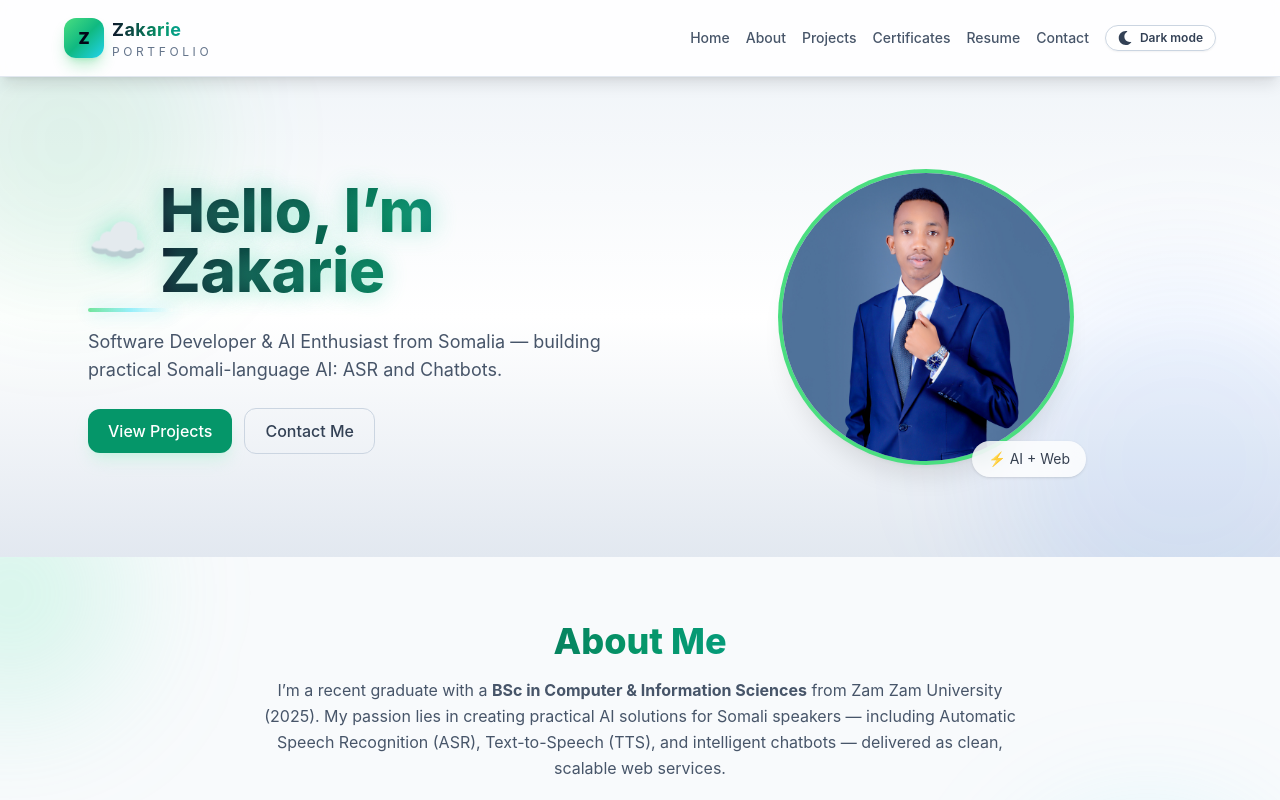
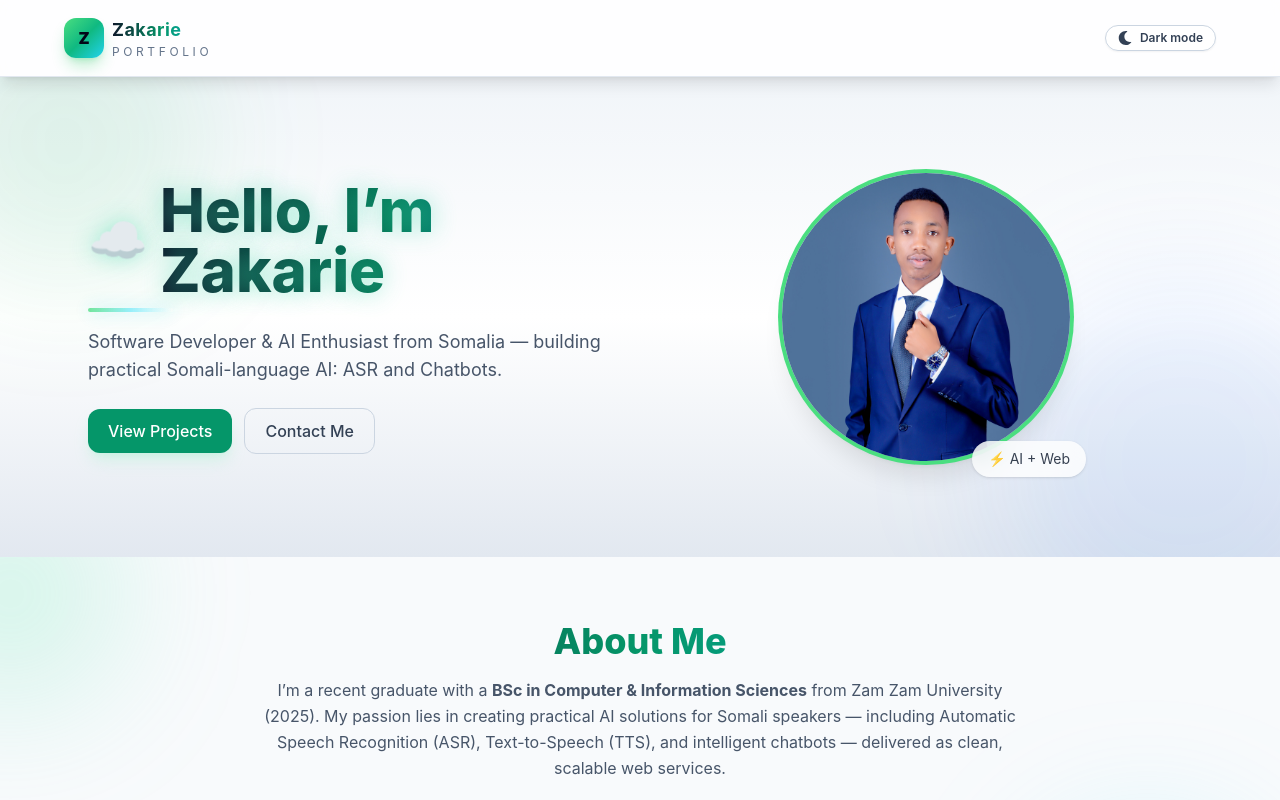
Before and after one commit to zakariahasanabdiali/zakarie-portfolio, a React (Vite) app: page / in a window 1280 px wide. Shown: the top 800 px of the page. Built offline with nearby package versions, Linux system fonts and the light colour scheme; the HTML template or start-up script is replaced by a standard one.

Commit message:
nav update

```diff
--- a/src/components/Navbar.jsx
+++ b/src/components/Navbar.jsx
@@ -1,38 +1,50 @@
-import React from 'react';
+import React, { useState } from 'react';
 import ThemeToggle from './ThemeToggle';
 
 const scrollToId = (id) => {
   const el = document.getElementById(id);
   if (el) {
-    el.scrollIntoView({ behavior: 'smooth' });
+    const yOffset = -80; // height of navbar
+    const y = el.getBoundingClientRect().top + window.pageYOffset + yOffset;
+    window.scrollTo({ top: y, behavior: 'smooth' });
   }
 };
 
-const NavLink = ({ to, label }) => {
-  const handleClick = (e) => {
-    e.preventDefault();
-    scrollToId(to.replace('#', ''));
-  };
-  return (
+const NavLink = ({ to, label, onClick, delay }) => (
   <a
     href={to}
-      onClick={handleClick}
-      className="text-slate-600 hover:text-emerald-500 dark:text-slate-300 dark:hover:text-emerald-300"
+    onClick={onClick}
+    className={`block px-4 py-2 text-slate-600 dark:text-slate-300 hover:text-emerald-500 dark:hover:text-emerald-300 transition-colors transform opacity-0 animate-slideFade`}
+    style={{ animationDelay: delay ? `${delay}ms` : '0ms', animationFillMode: 'forwards' }}
   >
     {label}
   </a>
 );
+
+const Navbar = () => {
+  const [menuOpen, setMenuOpen] = useState(false);
+
+  const handleLinkClick = (to) => {
+    scrollToId(to.replace('#', ''));
+    setMenuOpen(false); // close menu after click
   };
 
-const Navbar = () => (
+  const links = [
+    { to: '#home', label: 'Home' },
+    { to: '#about', label: 'About' },
+    { to: '#projects', label: 'Projects' },
+    { to: '#certificates', label: 'Certificates' },
+    { to: '#resume', label: 'Resume' },
+    { to: '#contact', label: 'Contact' },
+  ];
+
+  return (
     <nav className="bg-white/80 text-slate-900 backdrop-blur border-b border-slate-200 px-4 sm:px-6 py-4 shadow-lg sticky top-0 z-50 dark:bg-slate-950/80 dark:text-white dark:border-slate-900">
       <div className="max-w-6xl mx-auto flex flex-wrap justify-between items-center gap-3 sm:gap-6">
+        {/* Logo */}
         <a
           href="#home"
-        onClick={(e) => {
-          e.preventDefault();
-          scrollToId('home');
-        }}
+          onClick={(e) => { e.preventDefault(); scrollToId('home'); }}
           className="flex items-center gap-2 group"
         >
           <div className="h-10 w-10 rounded-xl bg-gradient-to-br from-green-400 via-emerald-500 to-cyan-400 text-slate-950 font-black flex items-center justify-center shadow-lg shadow-green-500/30">
@@ -47,19 +59,62 @@ const Navbar = () => (
             </span>
           </div>
         </a>
+
+        {/* Desktop Menu + Hamburger */}
         <div className="flex items-center gap-3 sm:gap-4 text-sm font-medium flex-wrap justify-end">
-        <div className="flex gap-3 sm:gap-4 flex-wrap justify-end">
-          <NavLink to="#home" label="Home" />
-          <NavLink to="#about" label="About" />
-          <NavLink to="#projects" label="Projects" />
-          <NavLink to="#certificates" label="Certificates" />
-          <NavLink to="#resume" label="Resume" />
-          <NavLink to="#contact" label="Contact" />
+          {/* Desktop Menu */}
+          <div className="hidden sm:flex gap-3 sm:gap-4 flex-wrap justify-end">
+            {links.map((link) => (
+              <NavLink key={link.to} to={link.to} label={link.label} onClick={() => handleLinkClick(link.to)} />
+            ))}
           </div>
+
+          <ThemeToggle />
+
+          {/* Hamburger Button */}
+          <button
+            className="sm:hidden text-2xl font-bold ml-2"
+            onClick={() => setMenuOpen(!menuOpen)}
+          >
+            {menuOpen ? '✖' : '☰'}
+          </button>
+        </div>
+      </div>
+
+      {/* Mobile Overlay Menu */}
+      {menuOpen && (
+        <div className="fixed inset-0 bg-black/50 backdrop-blur-sm z-40 flex justify-center items-center sm:hidden">
+          <div className="bg-white dark:bg-slate-950 rounded-xl p-8 flex flex-col gap-6 items-center shadow-xl">
+            {links.map((link, index) => (
+              <NavLink
+                key={link.to}
+                to={link.to}
+                label={link.label}
+                onClick={() => handleLinkClick(link.to)}
+                delay={index * 100} // staggered animation
+              />
+            ))}
             <ThemeToggle />
           </div>
         </div>
+      )}
+
+      {/* Custom CSS animation */}
+      <style>
+        {`
+          @keyframes slideFade {
+            0% { opacity: 0; transform: translateY(-20px); }
+            100% { opacity: 1; transform: translateY(0); }
+          }
+          .animate-slideFade {
+            animation-name: slideFade;
+            animation-duration: 400ms;
+            animation-timing-function: ease-out;
+          }
+        `}
+      </style>
     </nav>
   );
+};
 
 export default Navbar;
```
Lines whose indentation alone changed are shown as unchanged.
